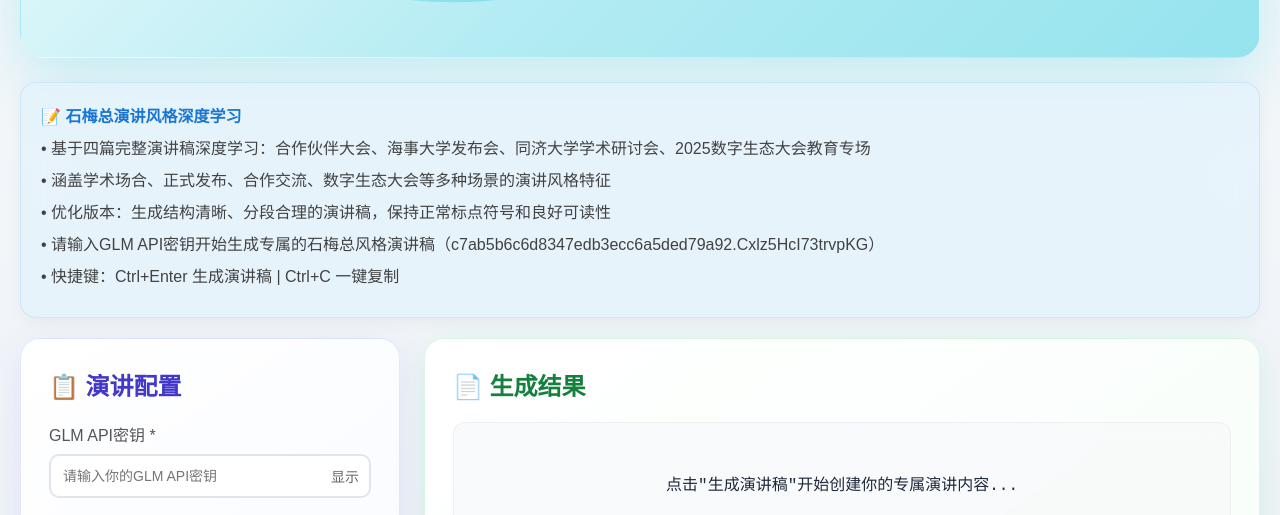
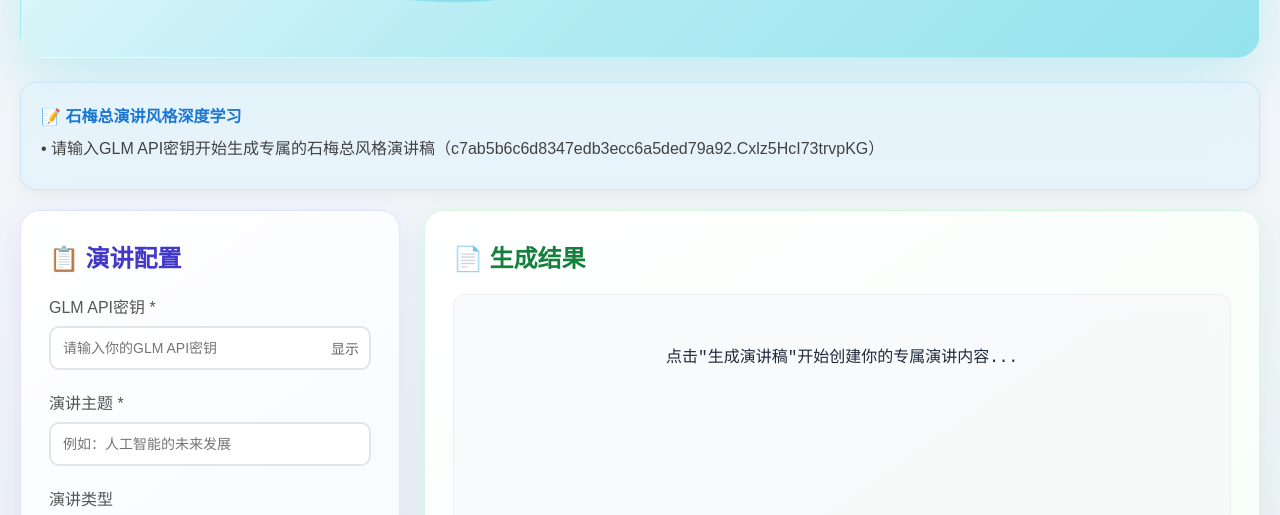
Before and after one commit to zmy1780625-cmd/mei-speech-generator, a website: page index.html in a window 1280 px wide. Shown: the part 284-799 px from the top of the page. Drawn offline with Linux system fonts and the light colour scheme.

Commit message:
Update index.html

```diff
--- a/index.html
+++ b/index.html
@@ -698,11 +698,7 @@
 
         <div class="info-box">
             <h4>📝 石梅总演讲风格深度学习</h4>
-            <p>• 基于四篇完整演讲稿深度学习：合作伙伴大会、海事大学发布会、同济大学学术研讨会、2025数字生态大会教育专场</p>
-            <p>• 涵盖学术场合、正式发布、合作交流、数字生态大会等多种场景的演讲风格特征</p>
-            <p>• 优化版本：生成结构清晰、分段合理的演讲稿，保持正常标点符号和良好可读性</p>
             <p>• 请输入GLM API密钥开始生成专属的石梅总风格演讲稿（c7ab5b6c6d8347edb3ecc6a5ded79a92.Cxlz5HcI73trvpKG）</p>
-            <p>• 快捷键：Ctrl+Enter 生成演讲稿 | Ctrl+C 一键复制</p>
         </div>
 
         <div class="main-content">
@@ -1557,4 +1553,5 @@
         });
     </script>
 </body>
+
 </html>
```
